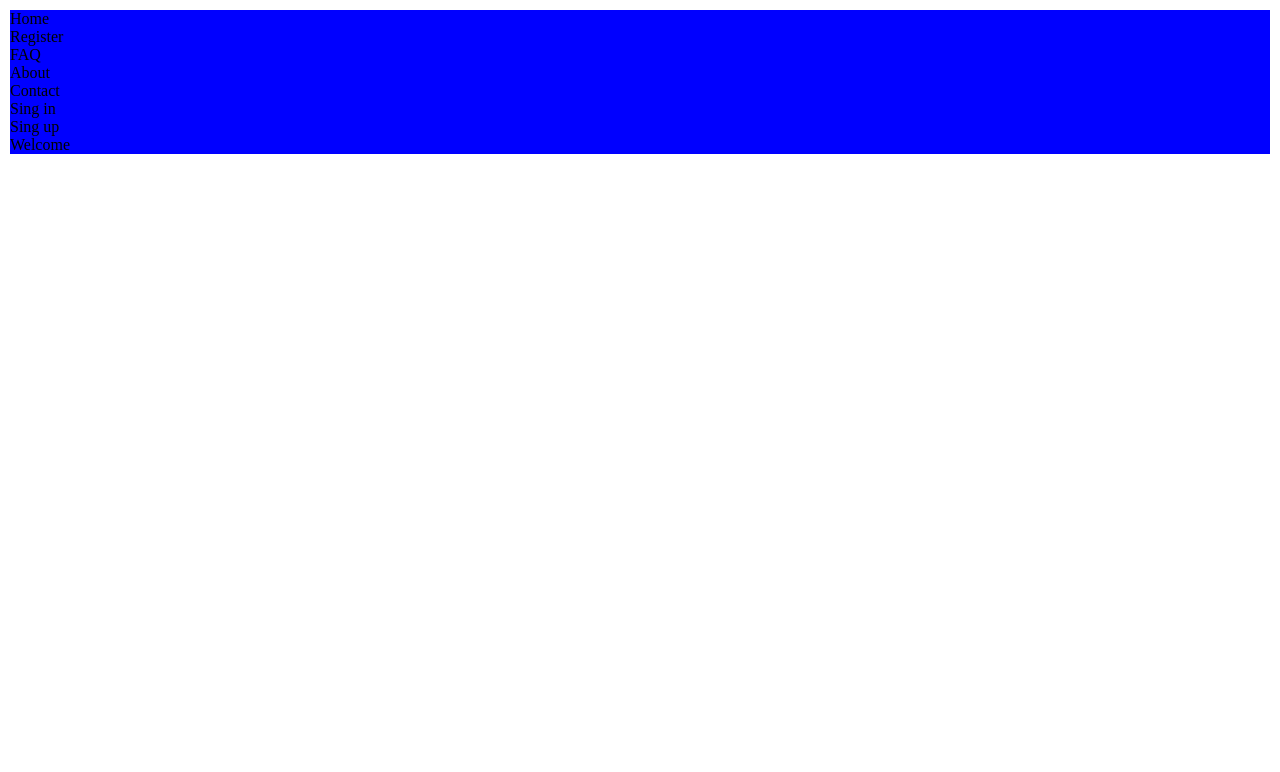
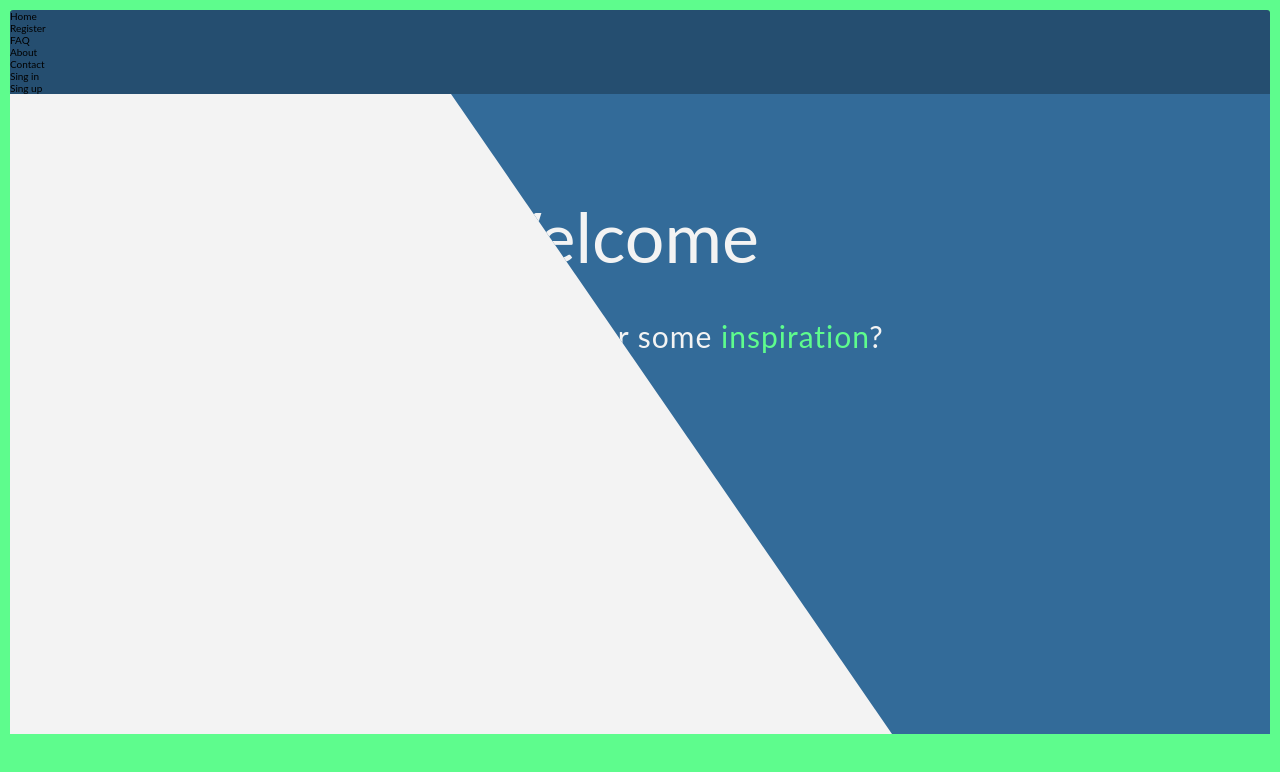
Before and after one commit to DownTown44/conference-uni, a React (Create React App) app: page / in a window 1280 px wide. Shown: the top 772 px of the page. Built offline with nearby package versions, Linux system fonts and the light colour scheme; the HTML template or start-up script is replaced by a standard one.

Commit message:
Layout added, wecome section, font-style, css

```diff
--- a/public/index.html
+++ b/public/index.html
@@ -25,6 +25,9 @@
       Learn how to configure a non-root public URL by running `npm run build`.
     -->
     <title>React App</title>
+
+    <link rel="preconnect" href="https://fonts.gstatic.com">
+    <link href="https://fonts.googleapis.com/css2?family=Montserrat:wght@300;400;500;600&display=swap" rel="stylesheet">
   </head>
   <body>
     <noscript>You need to enable JavaScript to run this app.</noscript>
--- a/src/App.js
+++ b/src/App.js
@@ -1,9 +1,13 @@
 import './css/style.css';
+
 import HomePage from './containers/HomePage';
+import Layout from './hoc/Layout/Layout';
 
 function App() {
   return (
-    <HomePage />
+    <Layout>
+      <HomePage />
+    </Layout>
   );
 }
 
--- a/src/containers/HomePage.js
+++ b/src/containers/HomePage.js
@@ -4,9 +4,13 @@ import Toolbar from '../components/Navigation/Toolbar';
 
 const HomePage = () => {
   return (
-    <div className="homeContainer">
-      <Toolbar />
-      Welcome
+    <div className="homePage">
+      <section className="homePage__welcomeSection">
+        <div className="homePage__greeting">
+          <h1>Welcome</h1>
+          <h2>Looking for some <span>inspiration</span>?</h2>
+        </div>
+      </section>
     </div>
   )
 }
--- a/src/css/style.css
+++ b/src/css/style.css
@@ -1,4 +1,3 @@
-/* Basic reset */
 *,
 *::after,
 *::before {
@@ -16,8 +15,41 @@ html {
 
 body {
   box-sizing: border-box;
-  padding: 1rem; }
+  padding: 1rem;
+  background-color: #5EFC8D;
+  font-family: 'Lato', sans-serif; }
 
-.homeContainer {
-  background-color: blue;
+.toolbar {
+  background-color: #254E70;
+  border-radius: 3px 3px 0px 0px; }
+
+.homePage {
+  background-color: #f3f3f3;
   font-size: 1.6rem; }
+  .homePage__welcomeSection {
+    background-color: #336B99;
+    display: flex;
+    flex-direction: column;
+    justify-content: flex-start;
+    align-items: flex-end; }
+    @supports (clip-path: polygon(0 0)) or (-webkit-clip-path: polygon(0 0)) {
+      .homePage__welcomeSection {
+        /* modern css property */
+        -webkit-clip-path: polygon(0 0, 100% 0, 100% 75vh, 0 100%);
+        clip-path: polygon(35% 0, 100% 0, 100% 100%, 70% 100%);
+        height: 80vh; } }
+  .homePage__greeting {
+    width: 80rem;
+    margin-top: 100px; }
+    .homePage__greeting h1 {
+      color: #f3f3f3;
+      font-size: 7rem;
+      font-weight: 400;
+      margin-bottom: 4rem; }
+    .homePage__greeting h2 {
+      color: #f3f3f3;
+      font-size: 3rem;
+      font-weight: 400;
+      letter-spacing: 1px; }
+      .homePage__greeting h2 span {
+        color: #5EFC8D; }
--- /dev/null
+++ b/src/hoc/Layout/Layout.js
@@ -0,0 +1,15 @@
+import React from 'react';
+import Toolbar from '../../components/Navigation/Toolbar';
+
+const Layout = (props) => {
+  return (
+    <>
+      <Toolbar />
+      <main>
+        {props.children}
+      </main>
+    </>
+  );
+}
+
+export default Layout;
--- a/src/sass/base/_base.scss
+++ b/src/sass/base/_base.scss
@@ -1,4 +1,11 @@
-/* Basic reset */
+// COLOR VARIABLES
+$color-primary: #254E70;
+$color-primary-light: #336B99;
+$color-secondary: #5EFC8D;
+
+$color-white: #f3f3f3;
+
+// Basic reset
 *,
 *::after,
 *::before {
@@ -21,4 +28,6 @@ html {
 body {
   box-sizing: border-box;
   padding: 1rem;
+  background-color: $color-secondary;
+  font-family: 'Lato', sans-serif;
 }
--- /dev/null
+++ b/src/sass/layout/_toolbar.scss
@@ -0,0 +1,4 @@
+.toolbar {
+  background-color: $color-primary;
+  border-radius: 3px 3px 0px 0px;
+}
--- a/src/sass/main.scss
+++ b/src/sass/main.scss
@@ -1,3 +1,5 @@
 @import "base/base";
 
+@import "layout/toolbar";
+
 @import "pages/home";
--- a/src/sass/pages/_home.scss
+++ b/src/sass/pages/_home.scss
@@ -1,5 +1,46 @@
 // Contains the homepage elements, sections
-.homeContainer {
-  background-color: blue;
+.homePage {
+  background-color: $color-white;
   font-size: 1.6rem;
+
+  &__welcomeSection {
+    background-color: $color-primary-light;
+
+    @supports (clip-path: polygon(0 0)) or (-webkit-clip-path: polygon(0 0)) {
+      /* modern css property */
+      -webkit-clip-path: polygon(0 0, 100% 0, 100% 75vh, 0 100%);
+      clip-path: polygon(35% 0, 100% 0, 100% 100%, 70% 100%);
+      height: 80vh;
+    }
+
+    display: flex;
+    flex-direction: column;
+    justify-content: flex-start;
+    align-items: flex-end;
+
+  }
+
+  &__greeting {
+    // background-color: orangered;
+    width: 80rem;
+    margin-top: 100px;
+
+    h1 {
+      color: $color-white;
+      font-size: 7rem;
+      font-weight: 400;
+      margin-bottom: 4rem;
+    }
+
+    h2 {
+      color: $color-white;
+      font-size: 3rem;
+      font-weight: 400;
+      letter-spacing: 1px;
+
+      span {
+        color: $color-secondary;
+      }
+    }
+  }
 }
```
